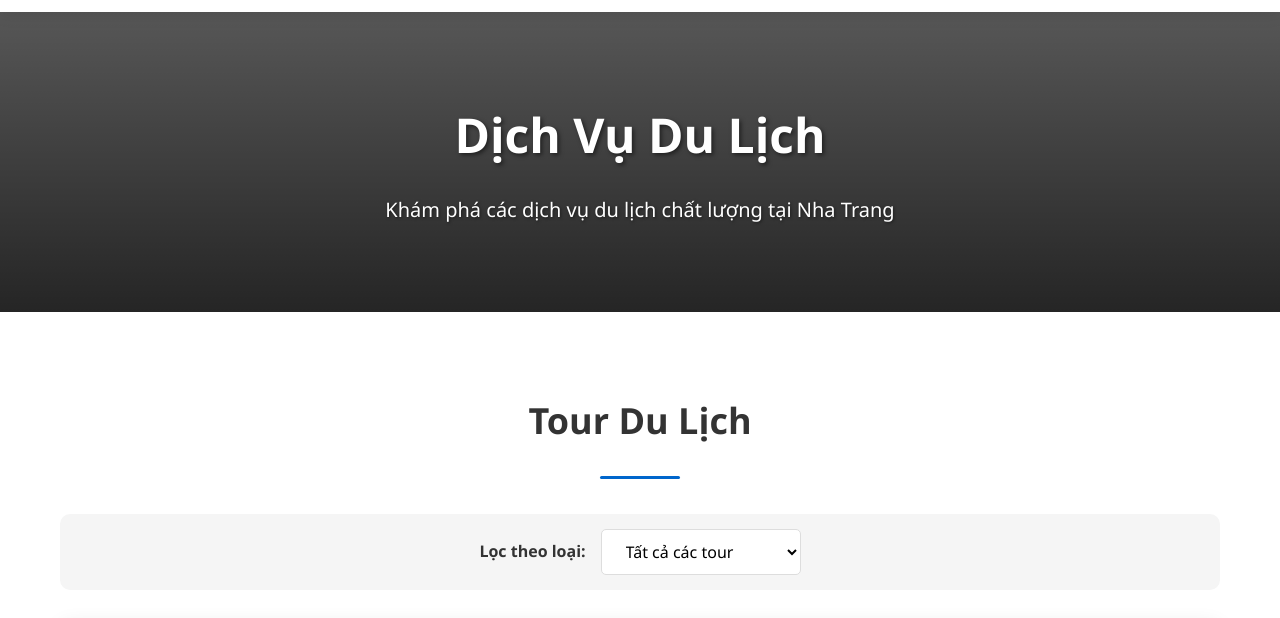
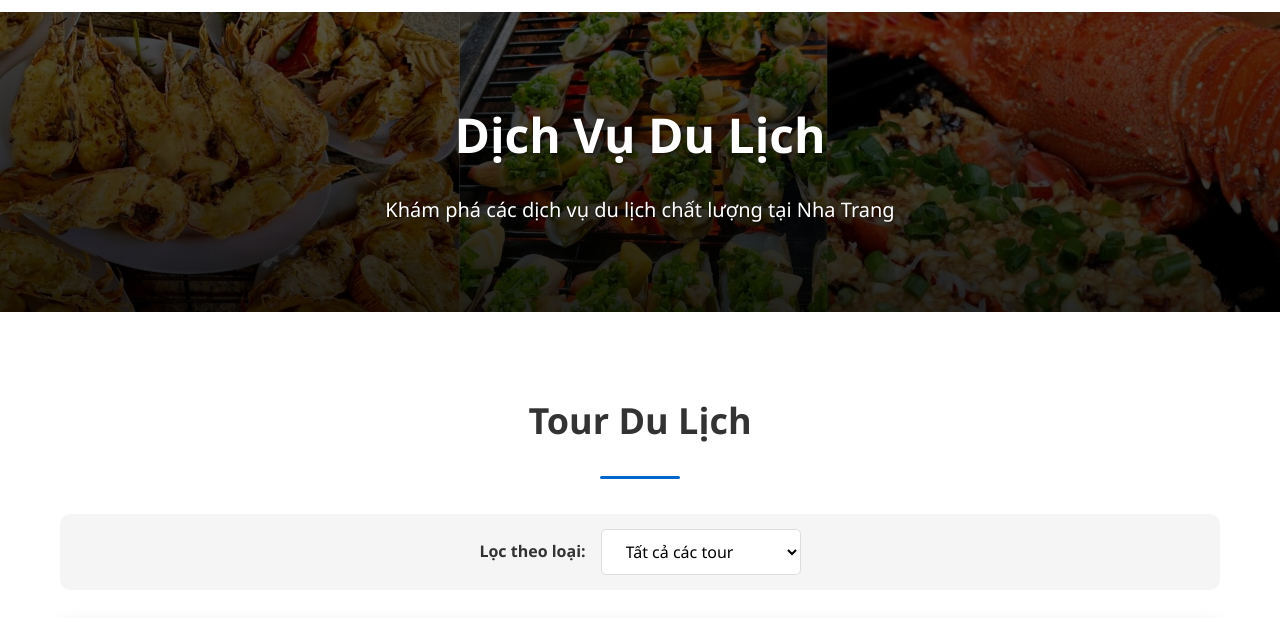
Before and after one commit to hapdev05/Web-travel, a plain HTML site: page services.html in a window 1280 px wide. Shown: the part 176-794 px from the top of the page. Drawn offline with Linux system fonts and the light colour scheme.

Commit message:
fix final

```diff
--- a/css/services.css
+++ b/css/services.css
@@ -2,7 +2,7 @@
 
 /* Page Banner */
 .page-banner {
-    background-image: linear-gradient(rgba(0, 0, 0, 0.5), rgba(0, 0, 0, 0.5)), url('../images/services-banner.jpg');
+    background-image: linear-gradient(rgba(0, 0, 0, 0.5), rgba(0, 0, 0, 0.5)), url('../images/quan-hai-san-ngon-o-mui-ne-banner.jpg');
     background-size: cover;
     background-position: center;
     color: white;
--- a/css/style.css
+++ b/css/style.css
@@ -203,7 +203,7 @@ nav ul li a.active {
 
 /* Page Banner */
 .page-banner {
-    background-image: linear-gradient(rgba(0, 0, 0, 0.6), rgba(0, 0, 0, 0.6)), url('../images/nhatrang_banner.jpg');
+    background-image: linear-gradient(rgba(0, 0, 0, 0.6), rgba(0, 0, 0, 0.6)), url('../images/vinh-nha-trang-dep-nhat.jpg');
     background-size: cover;
     background-position: center;
     height: 300px;
--- a/services.html
+++ b/services.html
@@ -3,7 +3,7 @@
 <head>
     <meta charset="UTF-8">
     <meta name="viewport" content="width=device-width, initial-scale=1.0">
-    <title>Dịch Vụ Du Lịch - Nha Trang</title>
+    <title>Dịch Vụ - Nha Trang</title>
     <link rel="stylesheet" href="css/style.css">
     <link rel="stylesheet" href="css/services.css">
     <link rel="stylesheet" href="https://cdnjs.cloudflare.com/ajax/libs/font-awesome/6.4.0/css/all.min.css">
```
Also changed, not shown: cuisine.html (+0 -9 lines).
